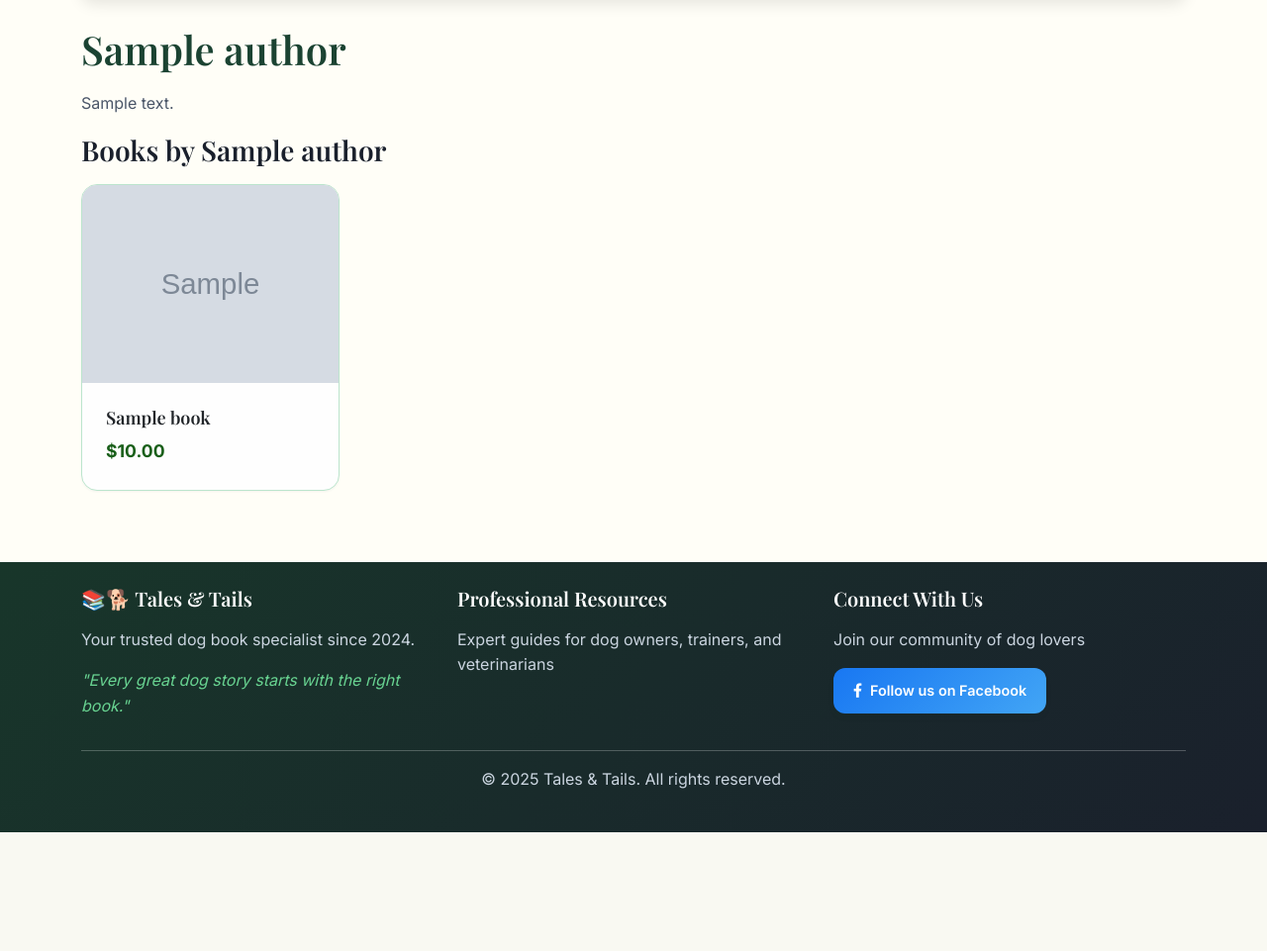
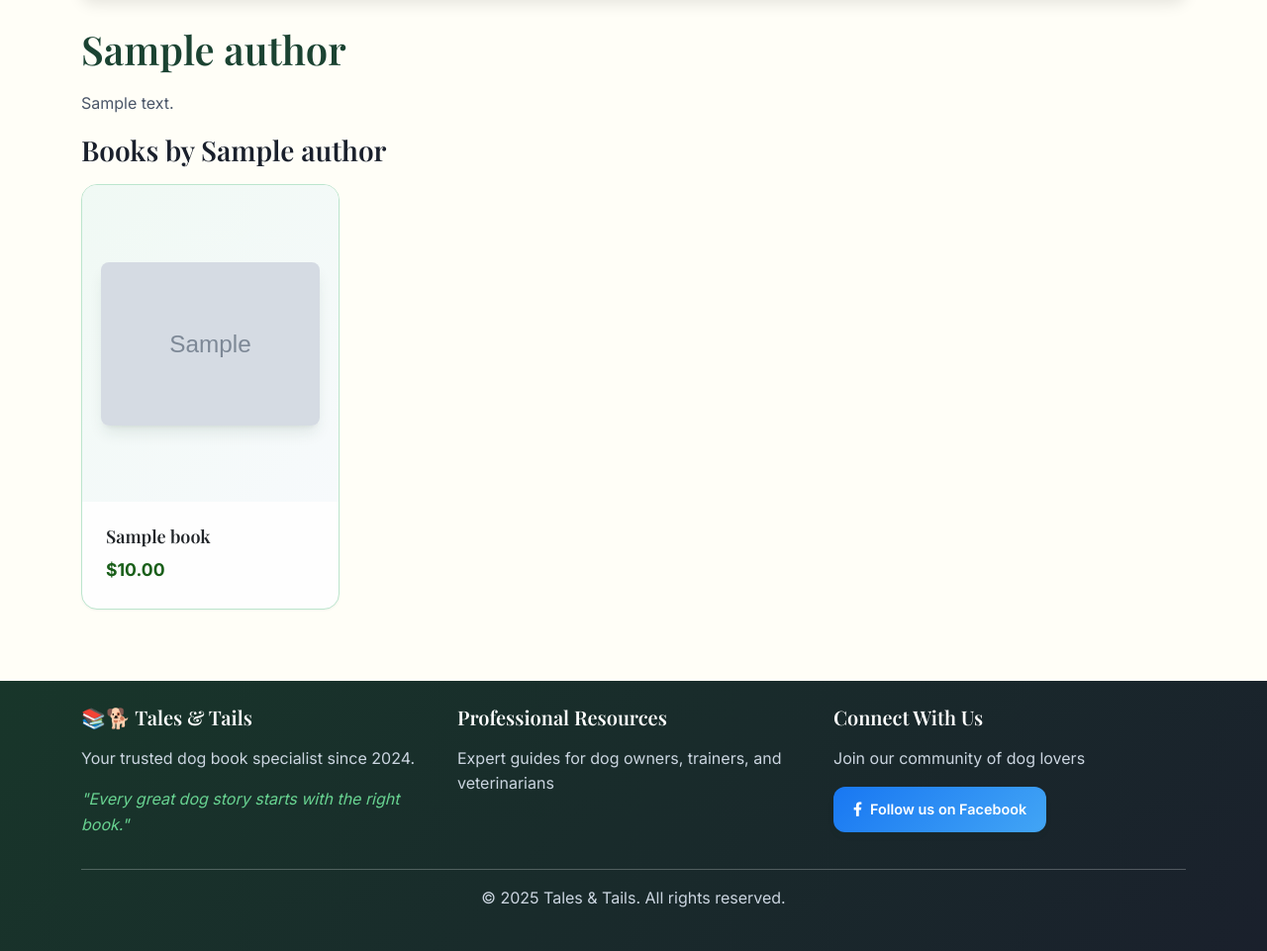
Before and after one commit to Nickflanagn24/bookstore, a Django app: page /books/author/00000000-0000-0000-0000-000000000001/ in a window 1280 px wide. Shown: the part 197-1158 px from the top of the page at 99% size. Before the commit the page ends 1038 px from the top, so only its background shows below. Run offline with Django 4.2, Linux system fonts and the light colour scheme; tables that the repository leaves empty hold one stand-in row (values such as "Sample post"); grey boxes marked "Sample" are stand-in pictures; parts of the project's set-up code (start-up, migrations or seed data) failed here and were passed over.

Commit message:
fix: Remove card-img-top class causing image stretching on author page
Replace inline styling with book-cover-container and book-cover-high-res classes to maintain proper image aspect ratios

```diff
--- a/books/templates/books/author_detail.html
+++ b/books/templates/books/author_detail.html
@@ -16,7 +16,13 @@
             <div class="col-lg-3 col-md-4 col-sm-6 mb-4">
                 <div class="card">
                     {% if book.thumbnail %}
-                    <img src="{{ book.thumbnail }}" class="card-img-top" alt="{{ book.title }}" style="height: 200px; object-fit: cover;">
+                    <div class="book-cover-container">
+                        <img src="{{ book.thumbnail }}" class="book-cover-high-res" alt="{{ book.title }}">
+                    </div>
+                    {% else %}
+                    <div class="book-cover-container">
+                        <div class="no-image-placeholder">��</div>
+                    </div>
                     {% endif %}
                     <div class="card-body">
                         <h6 class="card-title">{{ book.title|truncatechars:40 }}</h6>
```
